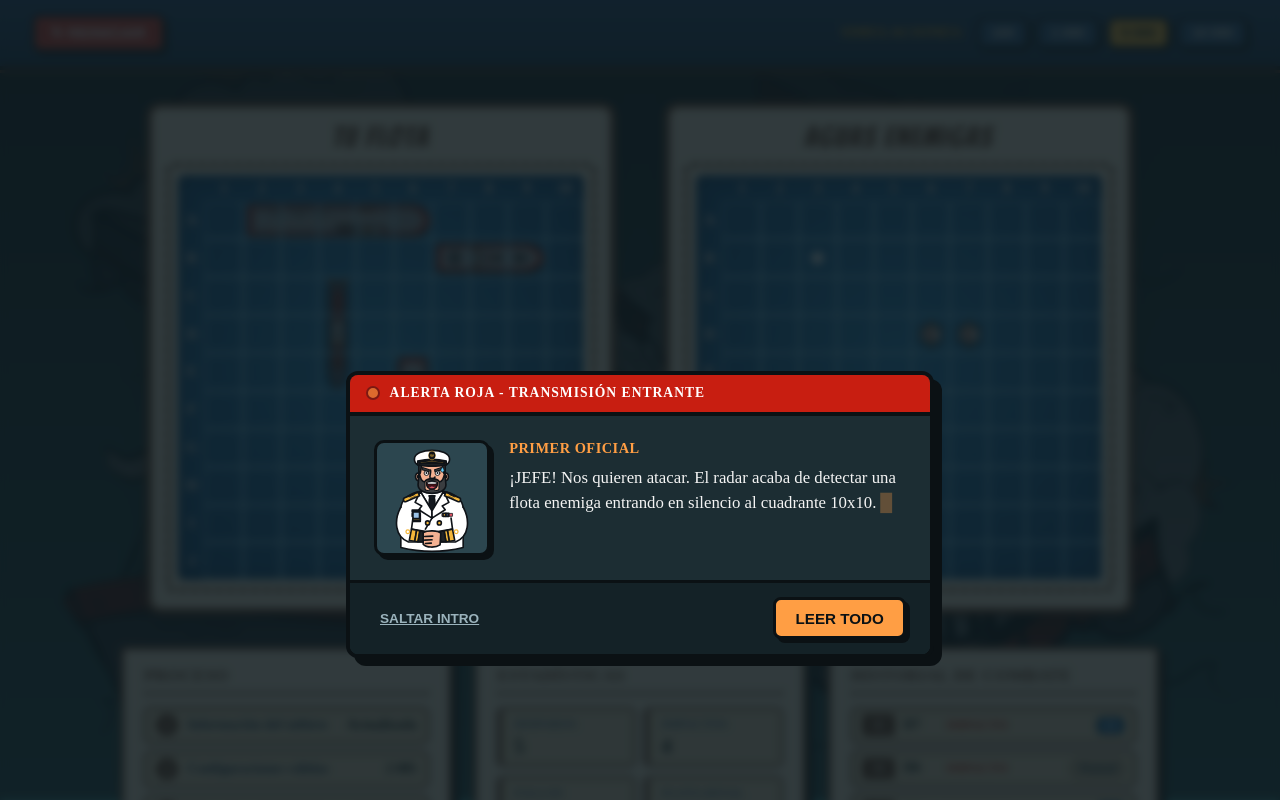
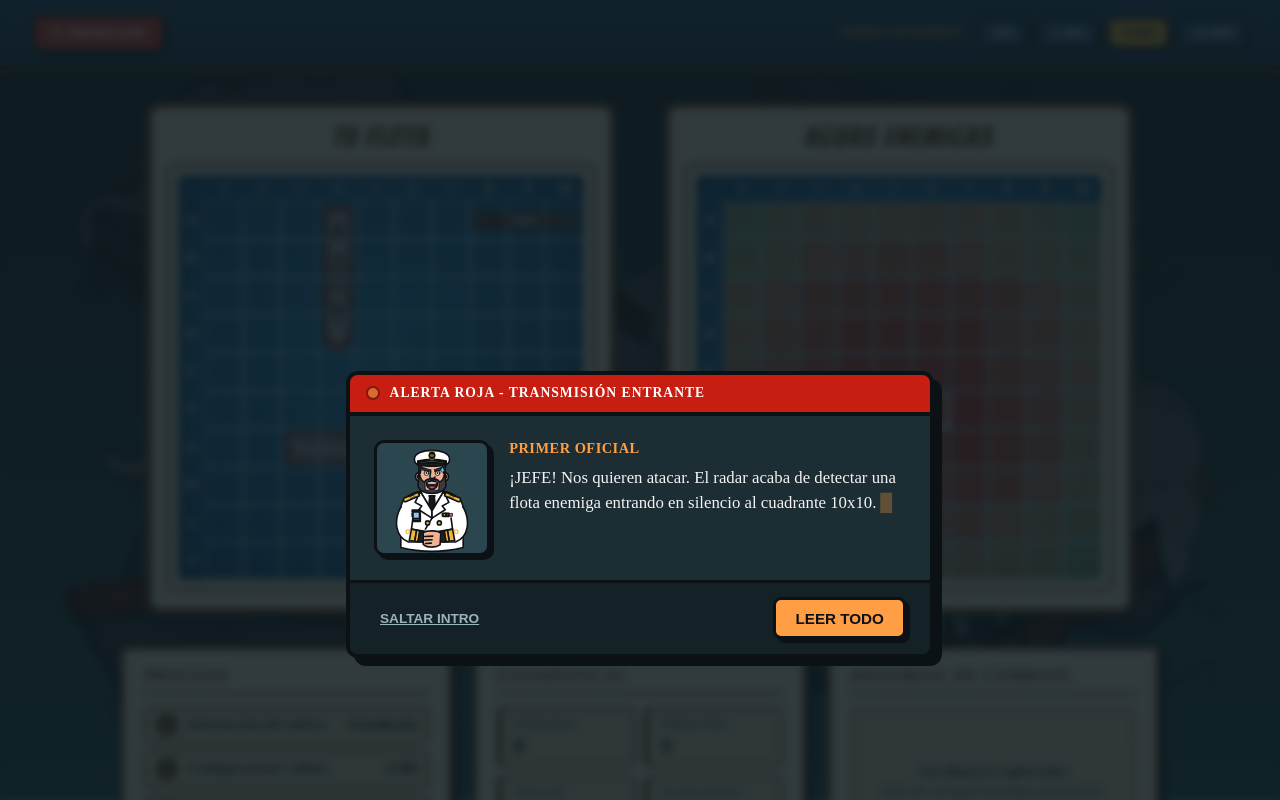
Before and after one commit to Maykel-Poveda-Paniagua/Batalla_Naval_Probabilistica, a React (Vite) app: page / in a window 1280 px wide. Both pictures are taken after a click on the button "Jugar". Shown: the top 800 px of the page. Built offline with nearby package versions, Linux system fonts and the light colour scheme.

Commit message:
feat: integra motor juego, reemplaza datos prueba
feat:  se integra motor del juego con UI, reemplaza datos de prueba con lógica real

```diff
--- a/src/pages/Juego.jsx
+++ b/src/pages/Juego.jsx
@@ -7,28 +7,51 @@ import PanelProceso from '../components/PanelProceso';
 import PanelEstadisticas from '../components/PanelEstadisticas';
 import PanelHistorial from '../components/PanelHistorial';
 import { calcularProbabilidades } from '../algorithms/algoritmoProbabilistico';
-import {
-    LETRAS,
-    crearMatriz,
-    MOCK_FLOTA_PROPIA,
-    MOCK_ESTADOS_ENEMIGO,
-    MOCK_ESTADISTICAS,
-    MOCK_HISTORIAL,
-    MOCK_BARCOS_HUNDIDOS,
-} from '../utils/DatosPruebas';
+import { colocarFlotaAleatoria, obtenerBarcos, TAMANO_TABLERO } from '../utils/tablero';
+import { realizarDisparo, verificarFinJuego } from '../utils/motorJuego';
+import { LETRAS } from '../utils/DatosPruebas';
 import '../css/Juego.css';
 
 export default function Juego() {
   const [mostrarLore, setMostrarLore] = useState(true);
   const [nSimulaciones, setNSimulaciones] = useState(5000);
 
-    // Estados iniciales cargados desde datosprueba.js
-    const [estadosPropios, setEstadosPropios] = useState(crearMatriz);
-    const [estadosEnemigo, setEstadosEnemigo] = useState(MOCK_ESTADOS_ENEMIGO);
-    const [estadisticas, setEstadisticas] = useState(MOCK_ESTADISTICAS);
-    const [historial, setHistorial] = useState(MOCK_HISTORIAL);
+  // Estados iniciales del tablero (formato strings para la UI)
+  const [estadosPropios, setEstadosPropios] = useState(() => {
+    const tablero = colocarFlotaAleatoria();
+    return tableroAStrings(tablero, true);
+  });
 
-    // Algoritmo probabilístico real (Persona 2)
+  const [estadosEnemigo, setEstadosEnemigo] = useState(() => {
+    const tablero = colocarFlotaAleatoria();
+    return tableroAStrings(tablero, false);
+  });
+
+  // Tableros internos (formato objetos para la lógica)
+  const [tableroJugador, setTableroJugador] = useState(() => colocarFlotaAleatoria());
+  const [tableroEnemigo, setTableroEnemigo] = useState(() => colocarFlotaAleatoria());
+
+  // Barcos propios para mostrar en el tablero
+  const [barcosPropios, setBarcosPropios] = useState(() => obtenerBarcosParaUI(tableroJugador));
+  const [barcosHundidos, setBarcosHundidos] = useState([]);
+
+  // Estadísticas
+  const [estadisticas, setEstadisticas] = useState({
+    disparos: 0,
+    impactos: 0,
+    fallos: 0,
+    barcosRestantes: 5,
+  });
+
+  // Historial de decisiones
+  const [historial, setHistorial] = useState([]);
+  const [turno, setTurno] = useState(0);
+
+  // Juego terminado
+  const [juegoTerminado, setJuegoTerminado] = useState(false);
+  const [ganador, setGanador] = useState(null);
+
+  // Algoritmo probabilístico
   const infoProceso = calcularProbabilidades(estadosEnemigo, nSimulaciones);
   const coordRecomendada = infoProceso.recomendada
     ? `${LETRAS[infoProceso.recomendada.fila]}${infoProceso.recomendada.col + 1}`
@@ -36,15 +59,119 @@ export default function Juego() {
 
   // [INTEGRACIÓN P1]: Reemplazar por reinicio del motor
   const manejarReiniciar = () => {
-        setEstadosPropios(crearMatriz());
-        setEstadosEnemigo(crearMatriz());
-        setEstadisticas({ disparos: 0, impactos: 0, fallos: 0, barcosRestantes: 5 });
+    const nuevoTableroJugador = colocarFlotaAleatoria();
+    const nuevoTableroEnemigo = colocarFlotaAleatoria();
+
+    setTableroJugador(nuevoTableroJugador);
+    setTableroEnemigo(nuevoTableroEnemigo);
+    setEstadosPropios(tableroAStrings(nuevoTableroJugador, true));
+    setEstadosEnemigo(tableroAStrings(nuevoTableroEnemigo, false));
+    setBarcosPropios(obtenerBarcosParaUI(nuevoTableroJugador));
+    setBarcosHundidos([]);
+    setEstadisticas({
+      disparos: 0,
+      impactos: 0,
+      fallos: 0,
+      barcosRestantes: 5,
+    });
     setHistorial([]);
+    setTurno(0);
+    setJuegoTerminado(false);
+    setGanador(null);
   };
 
   // [INTEGRACIÓN P1 y P2]: Conectar aquí el disparo real
   const manejarDisparo = (fila, col) => {
-        console.log(`Celda seleccionada: ${LETRAS[fila]}${col + 1}`);
+    if (juegoTerminado) return;
+
+    // Copiar tablero enemigo para no modificar el original
+    const nuevoTablero = tableroEnemigo.map(f => f.map(c => ({ ...c })));
+    const resultado = realizarDisparo(nuevoTablero, fila, col);
+
+    if (!resultado.exito) return;
+
+    // Actualizar tablero enemigo
+    setTableroEnemigo(nuevoTablero);
+    setEstadosEnemigo(tableroAStrings(nuevoTablero, false));
+
+    // Actualizar barcos hundidos
+    const barcosEnemigos = obtenerBarcos(nuevoTablero);
+    const hundidos = barcosEnemigos
+      .filter(b => {
+        // Verificar si todas las celdas del barco están atacadas
+        return b.celdas.every(celda => nuevoTablero[celda.fila][celda.col].atacado);
+      })
+      .map(b => ({
+        id: b.nombre.toLowerCase(),
+        nombre: b.nombre,
+        tamano: b.tamano,
+        fila: b.celdas[0].fila,
+        col: b.celdas[0].col,
+        horizontal: b.celdas[0].orientacion === 'horizontal',
+      }));
+    setBarcosHundidos(hundidos);
+
+    // Actualizar estadísticas
+    const nuevasStats = { ...estadisticas };
+    nuevasStats.disparos++;
+    if (resultado.resultado === 'impacto') {
+      nuevasStats.impactos++;
+    } else {
+      nuevasStats.fallos++;
+    }
+    if (resultado.hundido) {
+      nuevasStats.barcosRestantes--;
+    }
+    setEstadisticas(nuevasStats);
+
+    // Registrar en historial
+    const fueSeguida = infoProceso.recomendada &&
+                       infoProceso.recomendada.fila === fila &&
+                       infoProceso.recomendada.col === col;
+    setHistorial(prev => [{
+      turno: turno + 1,
+      coord: `${LETRAS[fila]}${col + 1}`,
+      resultado: resultado.hundido ? 'hundido' : resultado.resultado,
+      siguioRecomendacion: fueSeguida,
+    }, ...prev]);
+    setTurno(prev => prev + 1);
+
+    // Verificar si ganó
+    if (verificarFinJuego(nuevoTablero)) {
+      setJuegoTerminado(true);
+      setGanador('jugador');
+      return;
+    }
+
+    // Turno del agente después de 500ms
+    setTimeout(() => turnoAgente(nuevoTablero, tableroAStrings(nuevoTablero, false)), 500);
+  };
+
+  // Turno del agente
+  const turnoAgente = (tableroEnemigoActual, estadosEnemigoActual) => {
+    // El agente usa el algoritmo probabilístico para decidir
+    const info = calcularProbabilidades(estadosEnemigoActual, nSimulaciones);
+
+    if (!info.recomendada) return;
+
+    const { fila, col } = info.recomendada;
+
+    // Copiar tablero del jugador
+    const nuevoTableroJugador = tableroJugador.map(f => f.map(c => ({ ...c })));
+    const resultado = realizarDisparo(nuevoTableroJugador, fila, col);
+
+    if (!resultado.exito) return;
+
+    // Actualizar tablero del jugador
+    setTableroJugador(nuevoTableroJugador);
+    setEstadosPropios(tableroAStrings(nuevoTableroJugador, true));
+    setBarcosPropios(obtenerBarcosParaUI(nuevoTableroJugador));
+
+    // Verificar si perdió
+    if (verificarFinJuego(nuevoTableroJugador)) {
+      setJuegoTerminado(true);
+      setGanador('agente');
+    }
   };
 
   return (
@@ -62,7 +189,7 @@ export default function Juego() {
       <main className="juego-principal">
         <div className="fila-tableros">
           <TableroNaval titulo="Tu Flota" estados={estadosPropios} capaDebajo>
-                        {MOCK_FLOTA_PROPIA.map((barco) => (
+            {barcosPropios.map((barco) => (
               <Barco key={barco.id} barco={barco} />
             ))}
           </TableroNaval>
@@ -70,14 +197,15 @@ export default function Juego() {
           <TableroNaval
             titulo="Aguas Enemigas"
             estados={estadosEnemigo}
+            probabilidades={infoProceso.mapa}
+            recomendada={infoProceso.recomendada}
             onCeldaClick={manejarDisparo}
             capaDebajo
           >
-                        {MOCK_BARCOS_HUNDIDOS.map((barco) => (
+            {barcosHundidos.map((barco) => (
               <Barco key={barco.id} barco={barco} hundido />
             ))}
           </TableroNaval>
-
         </div>
 
         <section className="panel-inferior" aria-label="Panel de control">
@@ -95,6 +223,63 @@ export default function Juego() {
           <PanelHistorial historial={historial} />
         </section>
       </main>
+
+      {juegoTerminado && (
+        <div className="modal-fin-juego">
+          <h2>{ganador === 'jugador' ? '¡Ganaste!' : '¡Perdiste!'}</h2>
+          <button onClick={manejarReiniciar}>Nueva Partida</button>
+        </div>
+      )}
     </div>
   );
 }
+
+// Función auxiliar para convertir tablero de objetos a strings
+function tableroAStrings(tablero, esPropio) {
+  const matriz = [];
+  for (let f = 0; f < TAMANO_TABLERO; f++) {
+    const fila = [];
+    for (let c = 0; c < TAMANO_TABLERO; c++) {
+      const celda = tablero[f][c];
+      if (!celda.atacado) {
+        if (esPropio && celda.barco) {
+          fila.push('barco');
+        } else {
+          fila.push('desconocido');
+        }
+      } else {
+        if (celda.resultado === 'impacto') {
+          fila.push('impacto');
+        } else {
+          fila.push('agua');
+        }
+      }
+    }
+    matriz.push(fila);
+  }
+  return matriz;
+}
+
+// Función auxiliar para obtener barcos en formato UI
+function obtenerBarcosParaUI(tablero) {
+  const barcosMap = {};
+  for (let f = 0; f < TAMANO_TABLERO; f++) {
+    for (let c = 0; c < TAMANO_TABLERO; c++) {
+      const celda = tablero[f][c];
+      if (celda.barco) {
+        const id = celda.barco.id;
+        if (!barcosMap[id]) {
+          barcosMap[id] = {
+            id: celda.barco.nombre.toLowerCase(),
+            nombre: celda.barco.nombre,
+            tamano: celda.barco.tamano,
+            fila: f,
+            col: c,
+            horizontal: celda.barco.orientacion === 'horizontal',
+          };
+        }
+      }
+    }
+  }
+  return Object.values(barcosMap);
+}
```
Lines whose indentation alone changed are shown as unchanged.
